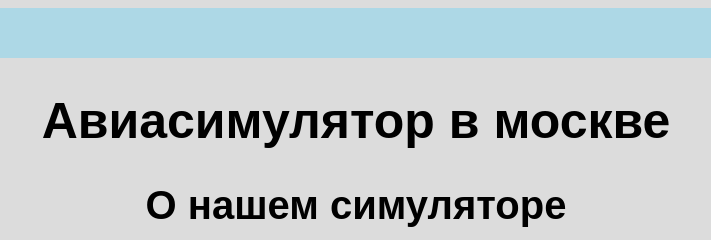
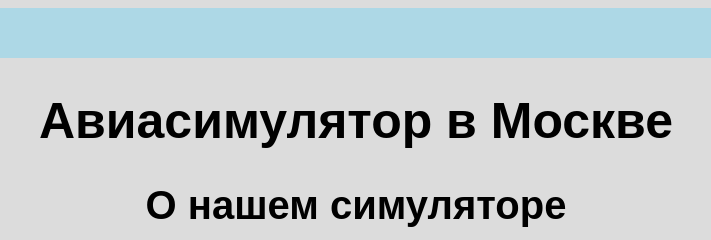
Before and after one commit to SergUs25/Flight-simulator, a plain HTML site: page index.html in a window 1280 px wide. Shown: the top 240 px of the page, 284-995 px from the left. Drawn offline with Linux system fonts and the light colour scheme.

Commit message:
Update index.html

```diff
--- a/index.html
+++ b/index.html
@@ -7,7 +7,7 @@
     <a href="#Price" style="color:black; font-size:20px;">Прайс-лист</a>
     </header>
     <main>
-    <h1 style="text-align:center; font-size: 50px">Авиасимулятор в москве</h1>
+    <h1 style="text-align:center; font-size: 50px">Авиасимулятор в Москве</h1>
     <h2 style="text-align:center; font-size: 40px">О нашем симуляторе</h2>
     <img src="https://avatars.dzeninfra.ru/get-zen_doc/3985748/pub_61df15890ace75352878cc9f_61df5ab4e1c3964cb2229ee4/scale_1200" width="500px">
     <p>В нашем авиасимуляторе вы можете насладиться полетом на:</p>
```
